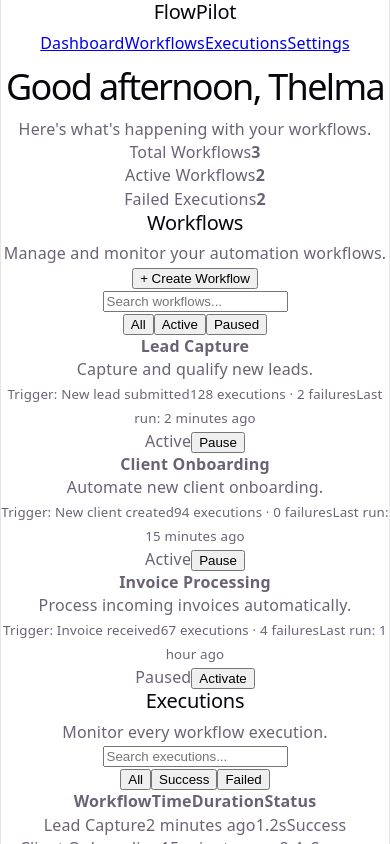
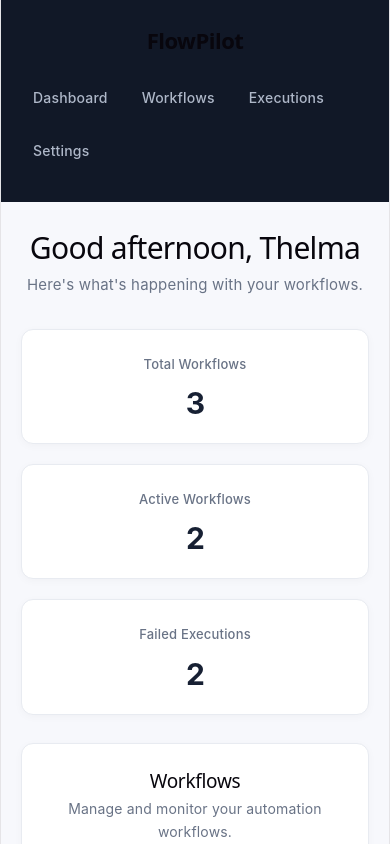
Before and after one commit to AutomateWithTee/FlowPilot, a React (Vite) app: page / in a window 390 px wide. Shown: the top 844 px of the page. Built offline with nearby package versions, Linux system fonts and the light colour scheme.

Commit message:
Polish FlowPilot dashboard UI

```diff
--- a/src/App.css
+++ b/src/App.css
@@ -1,5 +1,389 @@
+* {
+  box-sizing: border-box;
+}
+
+html {
+  scroll-behavior: smooth;
+}
+
+body {
+  margin: 0;
+  font-family:
+    Inter,
+    -apple-system,
+    BlinkMacSystemFont,
+    "Segoe UI",
+    sans-serif;
+  background: #f7f8fc;
+  color: #172033;
+}
+
+button,
+input,
+textarea {
+  font: inherit;
+}
+
+button {
+  cursor: pointer;
+}
+
+.app {
+  min-height: 100vh;
+}
+
+/* SIDEBAR */
+
+.sidebar {
+  position: fixed;
+  inset: 0 auto 0 0;
+  width: 240px;
+  padding: 28px 18px;
+  background: #111827;
+  color: #fff;
+}
+
+.sidebar h2 {
+  margin: 0 12px 42px;
+  font-size: 22px;
+  font-weight: 700;
+  letter-spacing: -0.5px;
+}
+
+.sidebar nav {
+  display: flex;
+  flex-direction: column;
+  gap: 6px;
+}
+
+.sidebar nav a {
+  padding: 12px 14px;
+  border-radius: 8px;
+  color: #aeb7c8;
+  text-decoration: none;
+  font-size: 14px;
+  font-weight: 500;
+  transition: 0.2s ease;
+}
+
+.sidebar nav a:hover {
+  background: #1f2937;
+  color: #fff;
+}
+
+/* MAIN */
+
+.main-content {
+  margin-left: 240px;
+  padding: 44px 48px;
+  max-width: 1500px;
+}
+
+.header {
+  margin-bottom: 32px;
+}
+
+.header h1 {
+  margin: 0 0 7px;
+  font-size: 30px;
+  line-height: 1.2;
+  letter-spacing: -0.7px;
+}
+
+.header p {
+  margin: 0;
+  color: #697386;
+  font-size: 15px;
+}
+
+/* STATS */
+
+.stats {
+  display: grid;
+  grid-template-columns: repeat(3, 1fr);
+  gap: 20px;
+  margin-bottom: 28px;
+}
+
+.stat-card {
+  padding: 23px;
+  background: #fff;
+  border: 1px solid #e8ebf1;
+  border-radius: 12px;
+  box-shadow: 0 2px 8px rgba(16, 24, 40, 0.03);
+}
+
+.stat-card span {
+  display: block;
+  margin-bottom: 12px;
+  color: #697386;
+  font-size: 13px;
+  font-weight: 500;
+}
+
+.stat-card strong {
+  font-size: 30px;
+  line-height: 1;
+  letter-spacing: -1px;
+}
+
+/* SECTIONS */
+
+.workflows {
+  margin-bottom: 28px;
+  padding: 26px;
+  background: #fff;
+  border: 1px solid #e8ebf1;
+  border-radius: 12px;
+  box-shadow: 0 2px 8px rgba(16, 24, 40, 0.03);
+  scroll-margin-top: 30px;
+}
+
+.workflow-header {
+  display: flex;
+  justify-content: space-between;
+  align-items: center;
+  gap: 20px;
+  margin-bottom: 20px;
+}
+
+.workflow-header h2 {
+  margin: 0 0 5px;
+  font-size: 19px;
+  letter-spacing: -0.3px;
+}
+
+.workflow-header p {
+  margin: 0;
+  color: #697386;
+  font-size: 14px;
+}
+
+/* BUTTONS */
+
+.primary-button {
+  border: 0;
+  border-radius: 7px;
+  padding: 10px 15px;
+  background: #111827;
+  color: #fff;
+  font-size: 14px;
+  font-weight: 600;
+  transition: 0.2s ease;
+}
+
+.primary-button:hover {
+  background: #1f2937;
+  transform: translateY(-1px);
+}
+
+.secondary-button {
+  border: 1px solid #d9dee7;
+  border-radius: 7px;
+  padding: 8px 12px;
+  background: #fff;
+  color: #374151;
+  font-size: 13px;
+  font-weight: 500;
+  transition: 0.2s ease;
+}
+
+.secondary-button:hover {
+  background: #f7f8fa;
+}
+
+/* SEARCH + FILTERS */
+
+.workflow-tools {
+  display: flex;
+  justify-content: space-between;
+  align-items: center;
+  gap: 20px;
+  margin-bottom: 8px;
+}
+
+.workflow-tools input {
+  width: 280px;
+  padding: 10px 12px;
+  border: 1px solid #d9dee7;
+  border-radius: 7px;
+  outline: none;
+  color: #172033;
+  background: #fff;
+}
+
+.workflow-tools input:focus {
+  border-color: #7c8799;
+}
+
+.filters {
+  display: flex;
+  gap: 6px;
+}
+
+.filters button {
+  border: 1px solid #d9dee7;
+  border-radius: 7px;
+  padding: 8px 13px;
+  background: #fff;
+  color: #697386;
+  font-size: 13px;
+}
+
+.filters button:hover {
+  background: #f7f8fa;
+}
+
+.filters .active-filter {
+  background: #111827;
+  border-color: #111827;
+  color: #fff;
+}
+
+/* WORKFLOW FORM */
+
+.workflow-form {
+  margin: 20px 0;
+  padding: 22px;
+  background: #f8f9fc;
+  border: 1px solid #e5e8ee;
+  border-radius: 10px;
+}
+
+.workflow-form h3 {
+  margin: 0 0 20px;
+  font-size: 17px;
+}
+
+.workflow-form label {
+  display: block;
+  margin-bottom: 16px;
+  color: #374151;
+  font-size: 13px;
+  font-weight: 600;
+}
+
+.workflow-form input,
+.workflow-form textarea {
+  display: block;
+  width: 100%;
+  margin-top: 7px;
+  padding: 10px 12px;
+  border: 1px solid #d9dee7;
+  border-radius: 7px;
+  outline: none;
+  background: #fff;
+}
+
+.workflow-form textarea {
+  resize: vertical;
+}
+
+.workflow-form input:focus,
+.workflow-form textarea:focus {
+  border-color: #7c8799;
+}
+
+.form-actions {
+  display: flex;
+  justify-content: flex-end;
+  gap: 9px;
+}
+
+/* WORKFLOW ROWS */
+
+.workflow-card {
+  display: flex;
+  justify-content: space-between;
+  align-items: center;
+  gap: 20px;
+  padding: 19px 0;
+  border-top: 1px solid #edf0f4;
+}
+
+.workflow-card strong {
+  display: block;
+  margin-bottom: 6px;
+  font-size: 14px;
+}
+
+.workflow-card p {
+  margin: 0 0 6px;
+  color: #697386;
+  font-size: 13px;
+}
+
+.workflow-card small {
+  display: block;
+  margin-top: 4px;
+  color: #8a93a3;
+  font-size: 12px;
+}
+
+.workflow-actions {
+  display: flex;
+  align-items: center;
+  gap: 10px;
+  flex-shrink: 0;
+}
+
+/* STATUS */
+
+.status-badge {
+  display: inline-flex;
+  align-items: center;
+  justify-content: center;
+  min-width: 70px;
+  padding: 6px 10px;
+  border-radius: 999px;
+  font-size: 12px;
+  font-weight: 600;
+}
+
+.status-badge.active,
+.status-badge.success {
+  background: #e8f7ee;
+  color: #177245;
+}
+
+.status-badge.paused {
+  background: #fff5dc;
+  color: #9a6a00;
+}
+
+.status-badge.failed {
+  background: #fdeaea;
+  color: #b42318;
+}
+
+/* EXECUTIONS */
+
+.execution-table {
+  margin-top: 8px;
+  border-top: 1px solid #edf0f4;
+}
+
+.execution-row {
+  display: grid;
+  grid-template-columns: 1.5fr 1fr 0.7fr 0.7fr;
+  align-items: center;
+  gap: 18px;
+  padding: 15px 0;
+  border-bottom: 1px solid #edf0f4;
+  font-size: 13px;
+}
+
+.execution-heading {
+  color: #8a93a3;
+  font-size: 11px;
+  text-transform: uppercase;
+  letter-spacing: 0.5px;
+}
+
+/* SETTINGS */
+
 .settings-panel {
-  margin-top: 20px;
+  margin-top: 5px;
 }
 
 .setting-row {
@@ -8,44 +392,62 @@
   align-items: center;
   gap: 30px;
   padding: 20px 0;
-  border-bottom: 1px solid #e5e7eb;
+  border-bottom: 1px solid #edf0f4;
 }
 
 .setting-row strong {
   display: block;
   margin-bottom: 5px;
+  font-size: 14px;
 }
 
 .setting-row p {
   margin: 0;
-  color: #6b7280;
-  font-size: 14px;
+  color: #697386;
+  font-size: 13px;
 }
 
 .setting-row > input {
   width: 300px;
   padding: 10px 12px;
-  border: 1px solid #d1d5db;
+  border: 1px solid #d9dee7;
   border-radius: 7px;
+  outline: none;
 }
+
+.settings-footer {
+  display: flex;
+  justify-content: flex-end;
+  align-items: center;
+  gap: 15px;
+  padding-top: 22px;
+}
+
+.saved-message {
+  color: #177245;
+  font-size: 13px;
+  font-weight: 600;
+}
+
+/* TOGGLE */
 
 .toggle {
   position: relative;
-  width: 46px;
+  display: inline-block;
+  width: 44px;
   height: 24px;
-  display: inline-block;
 }
 
 .toggle input {
-  opacity: 0;
   width: 0;
   height: 0;
+  opacity: 0;
 }
 
 .toggle span {
   position: absolute;
   inset: 0;
-  background: #d1d5db;
+  background: #d4d9e1;
   border-radius: 999px;
   cursor: pointer;
   transition: 0.2s;
@@ -56,9 +458,9 @@
   position: absolute;
   width: 18px;
   height: 18px;
+  top: 3px;
   left: 3px;
-  top: 3px;
-  background: white;
+  background: #fff;
   border-radius: 50%;
   transition: 0.2s;
 }
@@ -68,29 +470,74 @@
 }
 
 .toggle input:checked + span::before {
-  transform: translateX(22px);
+  transform: translateX(20px);
 }
 
-.settings-footer {
-  display: flex;
-  justify-content: flex-end;
-  align-items: center;
-  gap: 15px;
-  padding-top: 25px;
+/* EMPTY */
+
+.empty-state {
+  padding: 20px 0;
+  color: #8a93a3;
+  font-size: 13px;
 }
 
-.saved-message {
-  color: #166534;
-  font-size: 14px;
-  font-weight: 600;
-}
+/* MOBILE */
 
-@media (max-width: 800px) {
+@media (max-width: 900px) {
+  .sidebar {
+    position: static;
+    width: 100%;
+    height: auto;
+  }
+
+  .sidebar h2 {
+    margin-bottom: 20px;
+  }
+
+  .sidebar nav {
+    flex-direction: row;
+    flex-wrap: wrap;
+  }
+
+  .app {
+    display: block;
+  }
+
+  .main-content {
+    margin-left: 0;
+    padding: 28px 20px;
+  }
+
+  .stats {
+    grid-template-columns: 1fr;
+  }
+
+  .workflow-header,
+  .workflow-tools,
   .setting-row {
+    align-items: flex-start;
+    flex-direction: column;
+  }
+
+  .workflow-tools input,
+  .setting-row > input {
+    width: 100%;
+  }
+
+  .workflow-card {
     align-items: flex-start;
   }
 
-  .setting-row > input {
-    width: 200px;
+  .workflow-actions {
+    align-items: flex-end;
+    flex-direction: column;
+  }
+
+  .execution-row {
+    grid-template-columns: 1fr 1fr;
+  }
+
+  .execution-heading {
+    display: none;
   }
 }
```
